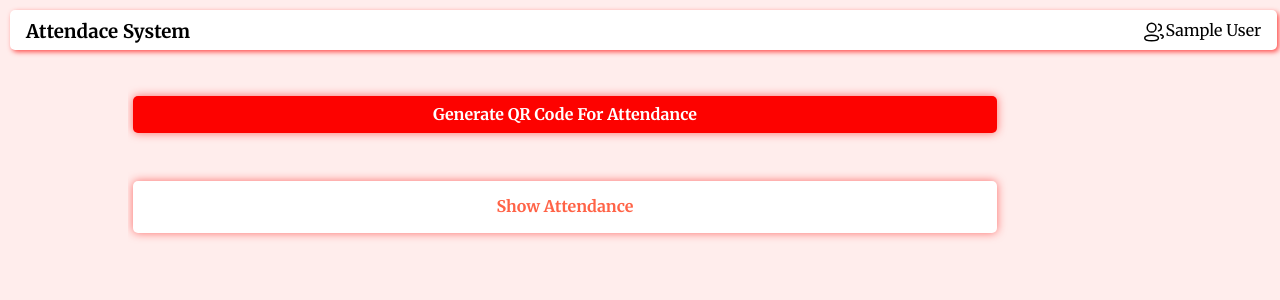
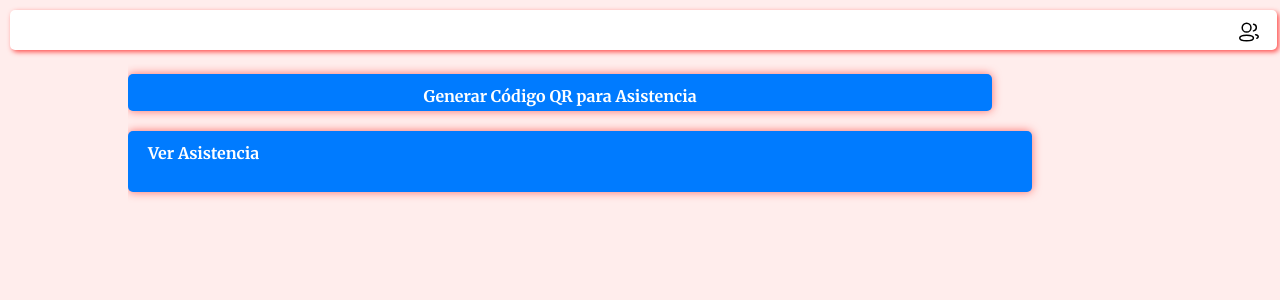
Before and after one commit to HIJN-bot/asistencia, a PHP site: page /teacher/gen_qr.php in a window 1280 px wide. Shown: the top 300 px of the page. Run offline with PHP 8.4, Linux system fonts and the light colour scheme; the visitor is signed in with stand-in values (Sample User, id 1); data that the repository does not hold is empty; some web fonts are replaced.

Commit message:
Update gen_qr.php

```diff
--- a/QR-Code-Based-Attendance-System/QR-ATS-main/teacher/gen_qr.php
+++ b/QR-Code-Based-Attendance-System/QR-ATS-main/teacher/gen_qr.php
@@ -1,19 +1,20 @@
 <?php
 session_start();
 
+// Verificar sesión activa
 if (!isset($_SESSION["teacher_name"])) {
     header("location:../index.php");
+    exit();
 }
-
 ?>
 
 <!DOCTYPE html>
-<html lang="en">
+<html lang="es">
 
 <head>
   <meta charset="UTF-8" />
   <meta name="viewport" content="width=device-width, initial-scale=1.0" />
-  <title>Dashboard</title>
+  <title>Panel del Profesor</title>
   <link rel="stylesheet" href="../css/style.css" />
   <style>
     a {
@@ -21,38 +22,76 @@ if (!isset($_SESSION["teacher_name"])) {
       color: black;
     }
 
-    a.button_submit{
-      color: tomato;
-      background-color: white;
-      display: block;
-      text-align: center;
-      padding-top: 15px;
+    .button_submit {
+      background-color: #007bff;
+      color: white;
+      border: none;
+      border-radius: 5px;
+      padding: 12px 20px;
+      font-size: 16px;
+      margin: 10px 0;
+      display: inline-block;
+      cursor: pointer;
+      transition: background 0.3s ease;
+    }
+
+    .button_submit:hover {
+      background-color: #0056b3;
+    }
+
+    #qrcode {
+      margin-top: 20px;
     }
   </style>
 </head>
 
 <body>
   <main>
-    <?php $title = 'Attendace System';
-    $username = $_SESSION['teacher_name'];
-    include "../componets/header.php" ?>
+    <?php
+      $titulo = 'Sistema de Asistencia';
+      $usuario = $_SESSION['teacher_name'];
+      include "../componets/header.php";
+    ?>
+
     <div id="box">
-      <a href="../logout.php">Logout</a>
+      <a href="../logout.php">Cerrar sesión</a>
     </div>
+
     <div class="container">
       <main>
-        <button class="button_submit" id="btn1" onclick="changeQR()">Generate QR Code For Attendance</button><br>
-        <a href="show_attendance.php" class="button_submit">Show Attendance</a>
+        <button class="button_submit" id="btn1" onclick="generarQR()">Generar Código QR para Asistencia</button><br>
+        <a href="show_attendance.php" class="button_submit">Ver Asistencia</a>
         <div id="qrcode"></div>
       </main>
     </div>
   </main>
+
   <script src="../js/qrcode.js"></script>
   <script>
+    var qrGenerado = false;
+
+    function generarQR() {
+      if (qrGenerado) return; // evitar duplicados
+
+      // Limpiar contenedor antes de generar
+      document.getElementById("qrcode").innerHTML = "";
+
+      var datosQR = {
+        subject: "<?php echo $_SESSION['subject']; ?>",
+        date: "<?php date_default_timezone_set('America/Bogota'); echo date('Y-m-d H:i:s'); ?>"
+      };
+
+      var qrcode = new QRCode("qrcode", JSON.stringify(datosQR));
+      document.getElementById("btn1").style.display = 'none';
+
+      qrGenerado = true;
+    }
+
+    // Función para desplegar/cerrar menú lateral
     var show = 0;
     function showBox() {
-      box = document.getElementById('box');
-      if (show == 0) {
+      let box = document.getElementById('box');
+      if (show === 0) {
         box.style.height = "100px";
         show = 1;
       } else {
@@ -60,12 +99,6 @@ if (!isset($_SESSION["teacher_name"])) {
         show = 0;
       }
     }
-
-    function changeQR() {
-      var qrcode = new QRCode("qrcode", '{"subject":"<?php date_default_timezone_set("Asia/Calcutta"); echo $_SESSION['subject'];?>","date":"<?php $date=date_create(); echo date_format($date,"Y/m/d H:i:s");?>"}');
-      document.getElementById("btn1").style.display='none';
-    }
   </script>
 </body>
-
 </html>
```
